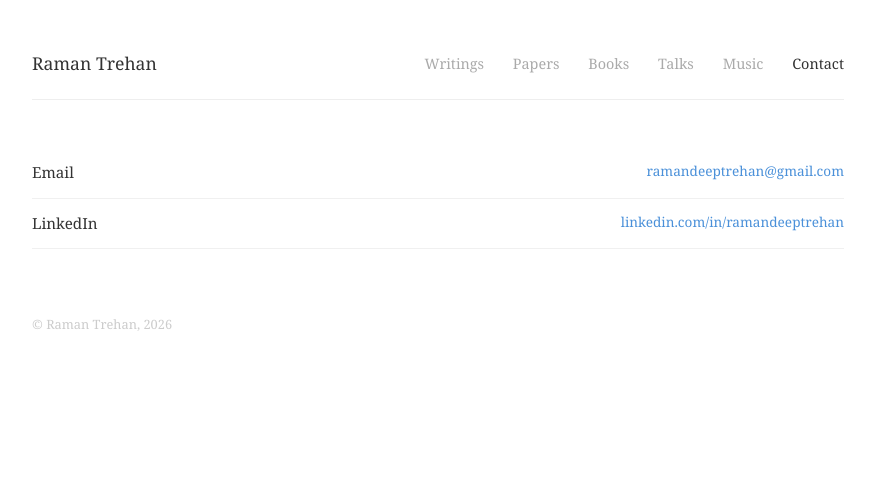
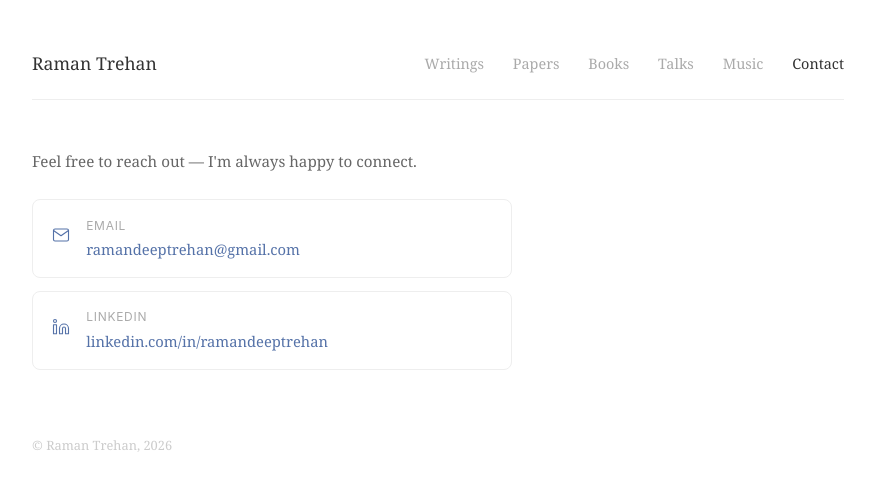
Before and after one commit to ramandeeptrehan/ramandeeptrehan.github.io, a Jekyll site: the page built from contact/index.html, in a window 1280 px wide. Shown: the top 491 px of the page, without its empty margins (202-1077 px from the left). Built offline with Jekyll 4.4.1, drawn with Linux system fonts in a browser that asks for light colours.

Commit message:
Redesign contact page with card rows and icons

```diff
--- a/assets/css/style.css
+++ b/assets/css/style.css
@@ -248,6 +248,55 @@ article h2 {
   text-decoration: underline;
 }
 
+/* Contact */
+.contact-list {
+  display: flex;
+  flex-direction: column;
+  gap: 0.8rem;
+  margin-top: 1.5rem;
+  max-width: 480px;
+}
+
+.contact-item {
+  display: flex;
+  align-items: center;
+  gap: 1rem;
+  padding: 0.9rem 1.2rem;
+  border: 1px solid #eee;
+  border-radius: 8px;
+  text-decoration: none;
+  color: #333;
+  transition: border-color 0.15s, background 0.15s;
+}
+
+.contact-item:hover {
+  border-color: #dce5f5;
+  background: #f5f8ff;
+}
+
+.contact-icon {
+  color: #5572a8;
+  flex-shrink: 0;
+}
+
+.contact-details {
+  display: flex;
+  flex-direction: column;
+}
+
+.contact-label {
+  font-size: 0.75rem;
+  text-transform: uppercase;
+  letter-spacing: 0.06em;
+  color: #aaa;
+  font-family: -apple-system, BlinkMacSystemFont, sans-serif;
+}
+
+.contact-value {
+  font-size: 0.92rem;
+  color: #5572a8;
+}
+
 /* Footer */
 footer {
   margin-top: 4rem;
--- a/contact/index.html
+++ b/contact/index.html
@@ -3,15 +3,33 @@ layout: default
 title: Contact
 ---
 
-<table>
-  <tbody>
-    <tr>
-      <td>Email</td>
-      <td><a href="mailto:ramandeeptrehan@gmail.com" class="highlight">ramandeeptrehan@gmail.com</a></td>
-    </tr>
-    <tr>
-      <td>LinkedIn</td>
-      <td><a href="https://www.linkedin.com/in/ramandeeptrehan/" target="_blank" class="highlight">linkedin.com/in/ramandeeptrehan</a></td>
-    </tr>
-  </tbody>
-</table>
+<p class="bio">Feel free to reach out — I'm always happy to connect.</p>
+
+<div class="contact-list">
+  <a href="mailto:ramandeeptrehan@gmail.com" class="contact-item">
+    <div class="contact-icon">
+      <svg xmlns="http://www.w3.org/2000/svg" width="18" height="18" viewBox="0 0 24 24" fill="none" stroke="currentColor" stroke-width="1.5" stroke-linecap="round" stroke-linejoin="round">
+        <path d="M4 4h16c1.1 0 2 .9 2 2v12c0 1.1-.9 2-2 2H4c-1.1 0-2-.9-2-2V6c0-1.1.9-2 2-2z"></path>
+        <polyline points="22,6 12,13 2,6"></polyline>
+      </svg>
+    </div>
+    <div class="contact-details">
+      <span class="contact-label">Email</span>
+      <span class="contact-value">ramandeeptrehan@gmail.com</span>
+    </div>
+  </a>
+
+  <a href="https://www.linkedin.com/in/ramandeeptrehan/" target="_blank" class="contact-item">
+    <div class="contact-icon">
+      <svg xmlns="http://www.w3.org/2000/svg" width="18" height="18" viewBox="0 0 24 24" fill="none" stroke="currentColor" stroke-width="1.5" stroke-linecap="round" stroke-linejoin="round">
+        <path d="M16 8a6 6 0 0 1 6 6v7h-4v-7a2 2 0 0 0-2-2 2 2 0 0 0-2 2v7h-4v-7a6 6 0 0 1 6-6z"></path>
+        <rect x="2" y="9" width="4" height="12"></rect>
+        <circle cx="4" cy="4" r="2"></circle>
+      </svg>
+    </div>
+    <div class="contact-details">
+      <span class="contact-label">LinkedIn</span>
+      <span class="contact-value">linkedin.com/in/ramandeeptrehan</span>
+    </div>
+  </a>
+</div>
```
